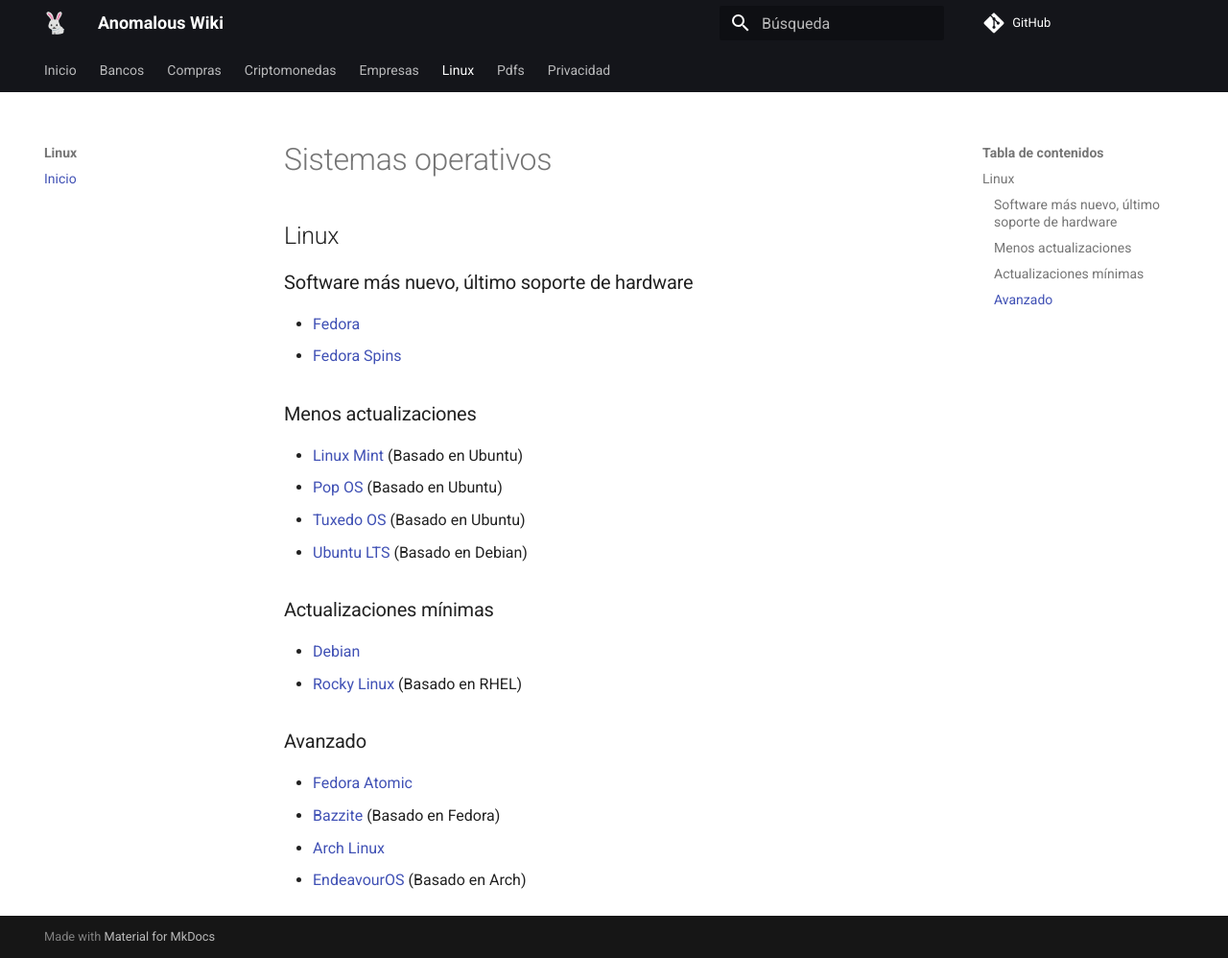
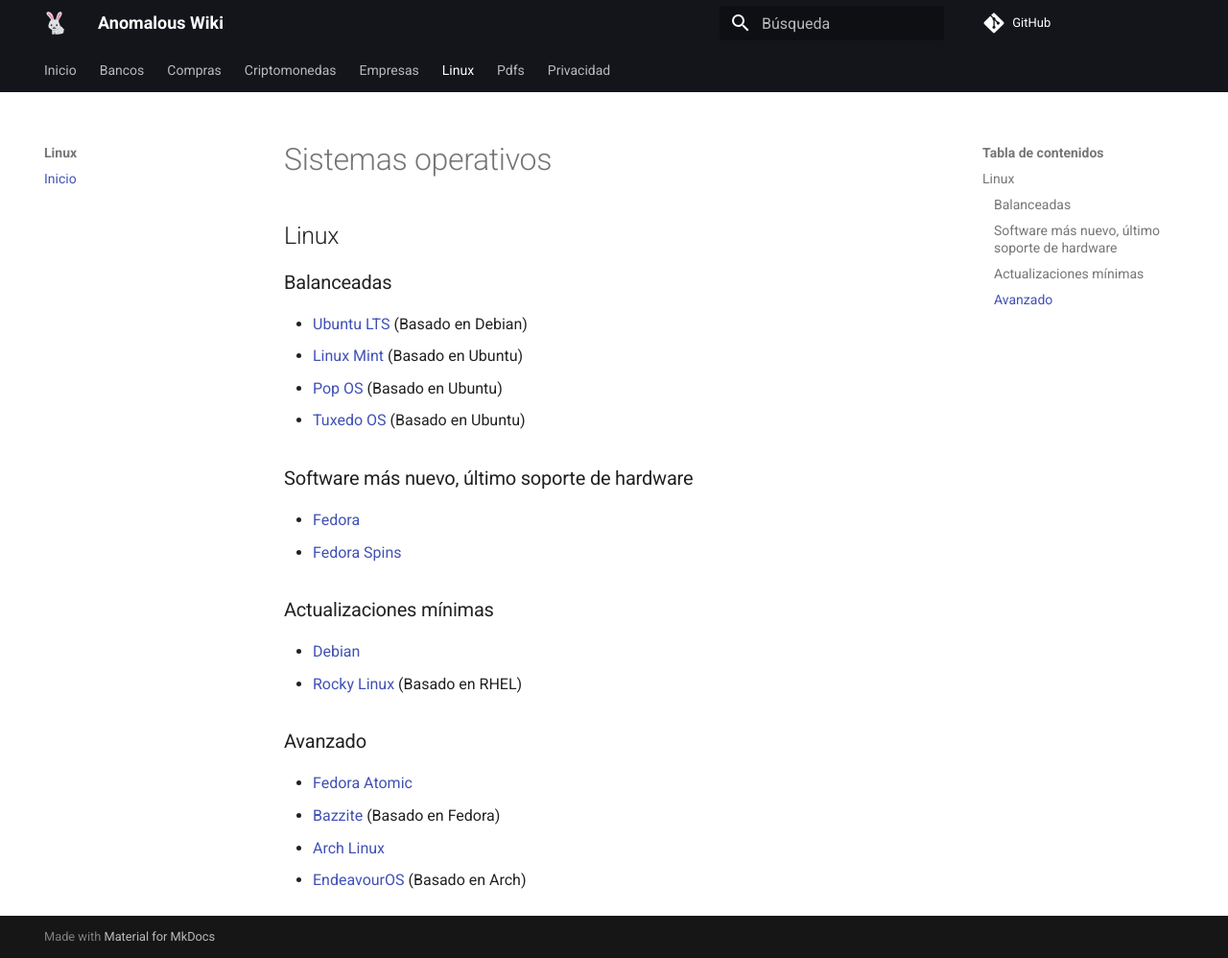
Before and after one commit to anomalouscode/wiki, an MkDocs documentation site: the page built from docs/linux/index.md, in a window 1280 px wide and 998 px high. Shown: the whole window at 96% size. Built offline with MkDocs 1.6.1 and Material for MkDocs 9.7.7, drawn with Linux system fonts in a browser that asks for light colours; comment, search, counter and statistics services are not loaded.

Commit message:
Update index.md

```diff
--- a/docs/linux/index.md
+++ b/docs/linux/index.md
@@ -6,17 +6,17 @@
 
 ## Linux
 
+### Balanceadas
+
+- [Ubuntu LTS](https://ubuntu.com/download/desktop) (Basado en Debian)
+- [Linux Mint](https://linuxmint.com/download.php) (Basado en Ubuntu)
+- [Pop OS](https://pop.system76.com/) (Basado en Ubuntu)
+- [Tuxedo OS](https://www.tuxedocomputers.com/en/TUXEDO-OS_1.tuxedo) (Basado en Ubuntu)
+
 ### Software más nuevo, último soporte de hardware
 
 - [Fedora](https://fedoraproject.org/workstation/)
 - [Fedora Spins](https://fedoraproject.org/spins/)
-
-### Menos actualizaciones
-
-- [Linux Mint](https://linuxmint.com/download.php) (Basado en Ubuntu)
-- [Pop OS](https://pop.system76.com/) (Basado en Ubuntu)
-- [Tuxedo OS](https://www.tuxedocomputers.com/en/TUXEDO-OS_1.tuxedo) (Basado en Ubuntu)
-- [Ubuntu LTS](https://ubuntu.com/download/desktop) (Basado en Debian)
 
 ### Actualizaciones mínimas
 
```
